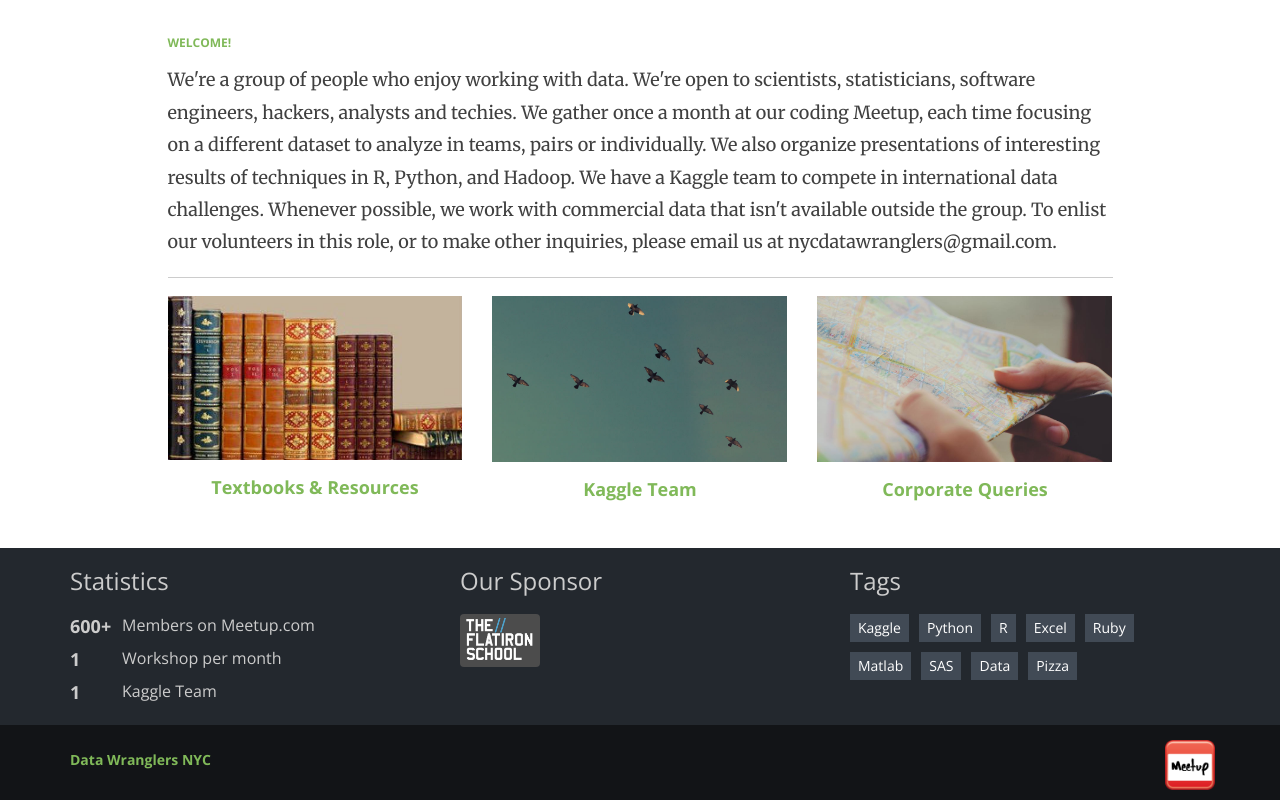
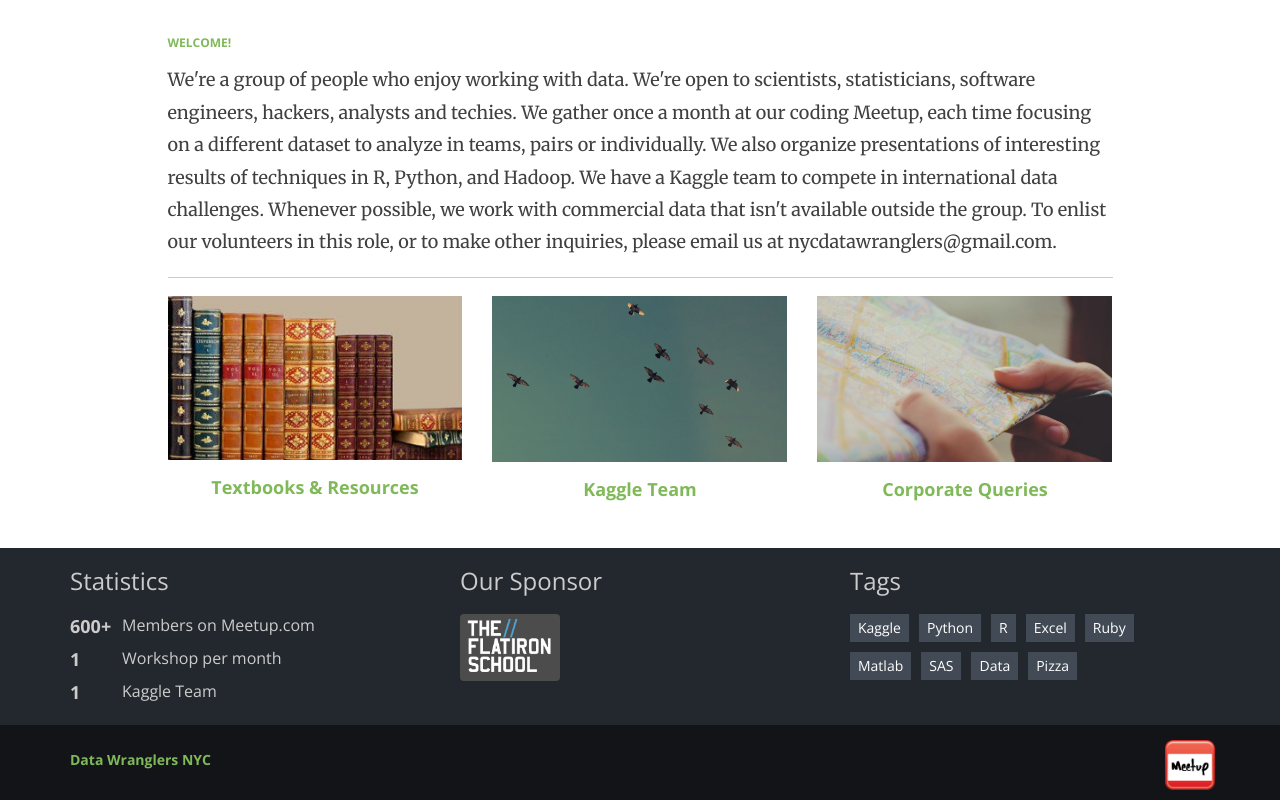
Before and after one commit to aprilrabkin/DataWranglersWebsite, a plain HTML site: page index.html in a window 1280 px wide. Shown: the part 455-1255 px from the top of the page. Drawn offline with nearby package versions, Linux system fonts and the light colour scheme.

Commit message:
enlarged image

```diff
--- a/index.html
+++ b/index.html
@@ -160,7 +160,7 @@
 									<div class="row">
 										<div class="col-sm-12">
 											<div class="media">
-												<a class="pull-left" href="http://flatironschool.com/"><img class="media-object" src="img/flatiron_logo.jpg" width="80" alt=""></a>
+												<a class="pull-left" href="http://flatironschool.com/"><img class="media-object" src="img/flatiron_logo.jpg" width="100" alt=""></a>
 											</div>
 
 										</div>
```
